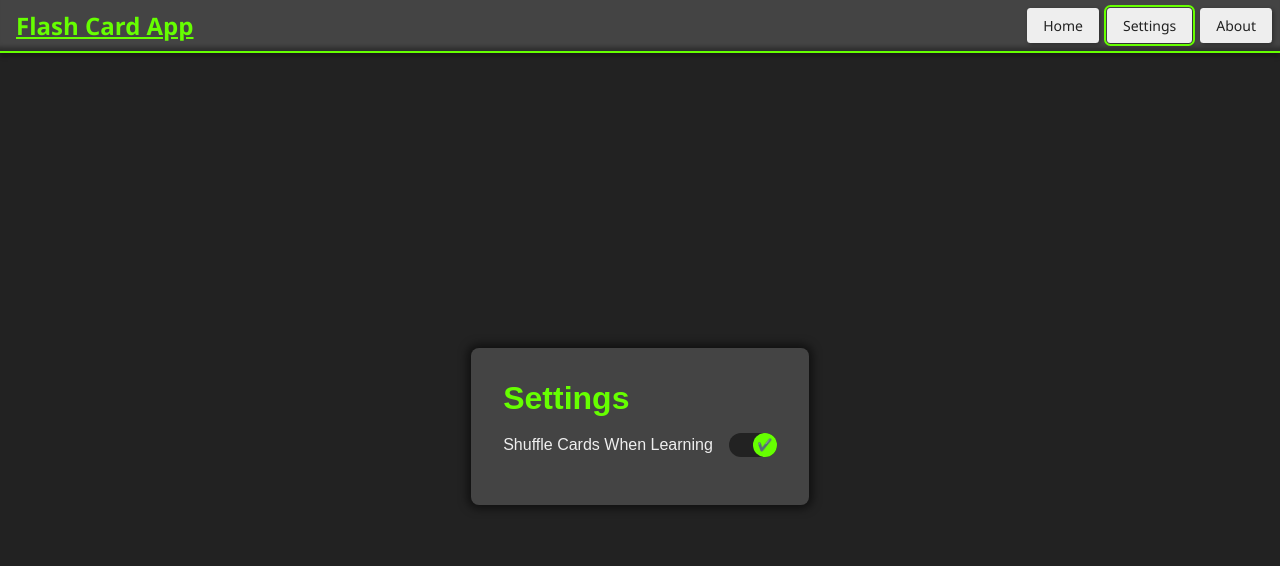
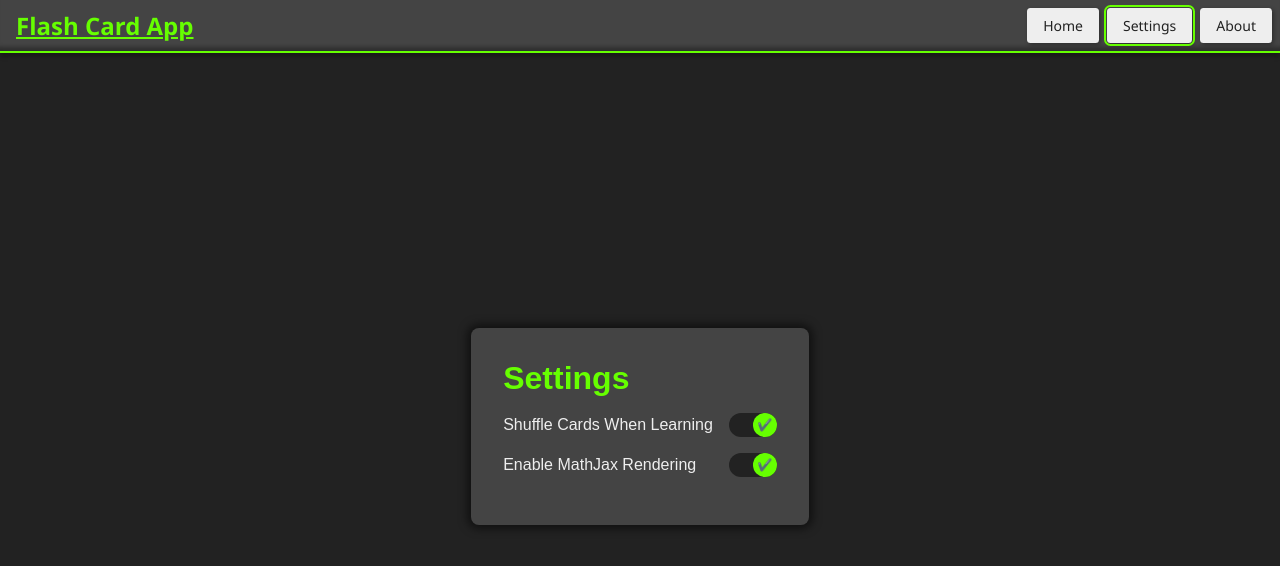
Before and after one commit to KissKonradUni/flashcard, a Svelte app: page / in a window 1280 px wide. Both pictures are taken after a click on the button "Settings". Shown: the top 566 px of the page. Built offline with nearby package versions, Linux system fonts and the light colour scheme.

Commit message:
Add MathJax support.

```diff
--- a/package.json
+++ b/package.json
@@ -13,6 +13,7 @@
     "@sveltejs/vite-plugin-svelte": "^6.2.1",
     "@tsconfig/svelte": "^5.0.6",
     "@types/node": "^24.10.1",
+    "mathjax": "^4.0.0",
     "svelte": "^5.43.8",
     "svelte-check": "^4.3.4",
     "typescript": "~5.9.3",
--- a/src/lib/Settings.ts
+++ b/src/lib/Settings.ts
@@ -1,5 +1,6 @@
 export interface Settings {
     shouldShuffle: boolean;
+    enableMathJax?: boolean;
 }
 
 function loadSettings(): Settings {
@@ -8,7 +9,8 @@ function loadSettings(): Settings {
         return JSON.parse(settingsString) as Settings;
     } else {
         return {
-            shouldShuffle: true
+            shouldShuffle: true,
+            enableMathJax: true
         };
     }
 }
--- a/src/routes/Learn.svelte
+++ b/src/routes/Learn.svelte
@@ -2,6 +2,8 @@
 	import { AlbumRegistry, ExampleAlbum } from "../lib/Albums";
 	import { GetCurrentParams } from "../Router";
 	import { loadSettings, type Settings } from "../lib/Settings";
+    import 'mathjax/es5/tex-mml-chtml.js';
+	import { onMount } from "svelte";
 
     const settings = $state<Settings>(loadSettings());
 
@@ -24,6 +26,14 @@
 
     function flip() {
         card.classList.toggle('flipped');
+    }
+
+    function renderMath() {
+        // Math Jax rendering
+        if (settings.enableMathJax) {
+            // @ts-ignore
+            MathJax.typesetPromise([childElement, backElement]);
+        }
     }
 
     function go(amount: number) {
@@ -49,8 +59,14 @@
             childElement.innerHTML = album!.getNextCard(cardIndex).front;
             const backElement = card.querySelector('.back-side') as HTMLDivElement;
             backElement.innerHTML = album!.getNextCard(cardIndex).back;
+
+            renderMath();
         }, 300);
     }
+
+    onMount(() => {
+        renderMath();
+    });
 </script>
 
 <div class="learn">
--- a/src/routes/Settings.svelte
+++ b/src/routes/Settings.svelte
@@ -9,6 +9,11 @@
     <div class="setting-item">
         <label for="shuffle-cards">Shuffle Cards When Learning</label>
         <input type="checkbox" id="shuffle-cards" bind:checked={settings.shouldShuffle}
+            onchange={() => saveSettings(settings)} />
+    </div>
+    <div class="setting-item">
+        <label for="enable-mathjax">Enable MathJax Rendering</label>
+        <input type="checkbox" id="enable-mathjax" bind:checked={settings.enableMathJax}
             onchange={() => saveSettings(settings)} />
     </div>
 </div>
```
Also changed, not shown: 1 other file (tests, documents, lock files or other folders).
